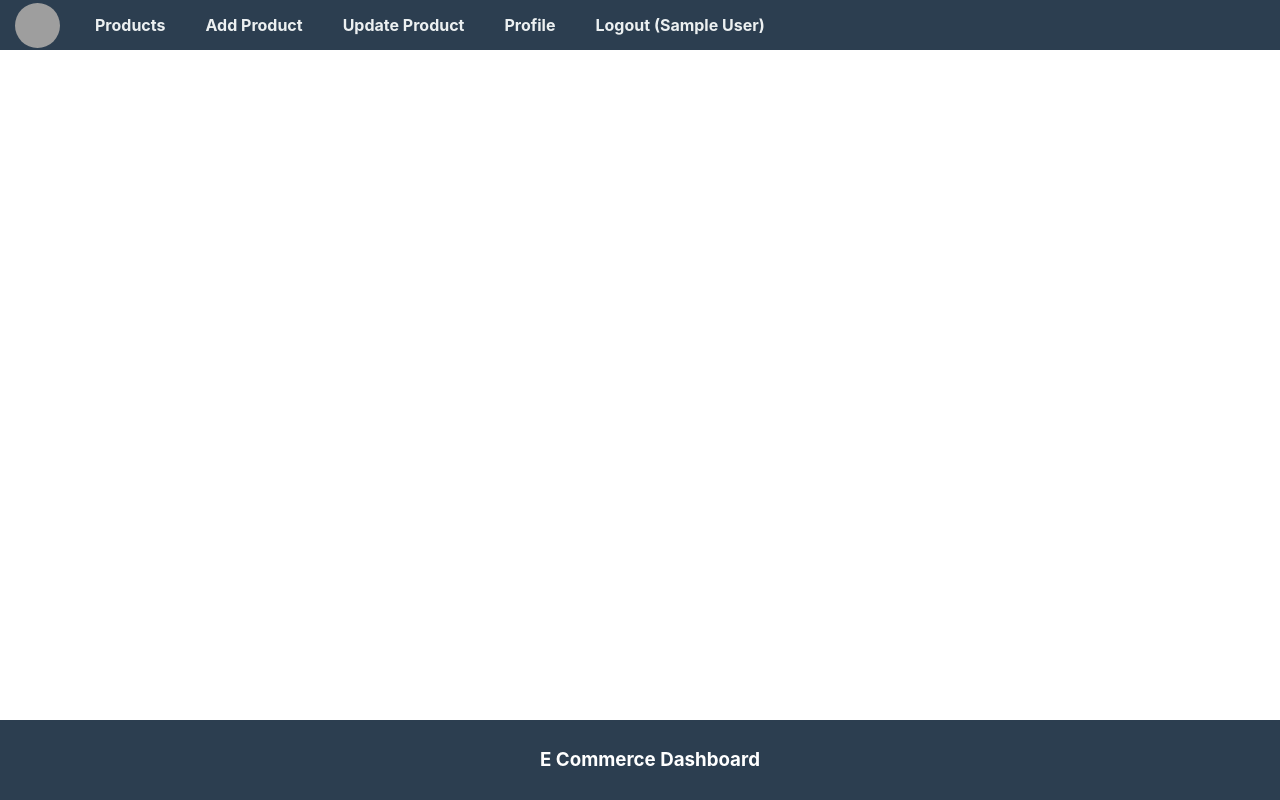
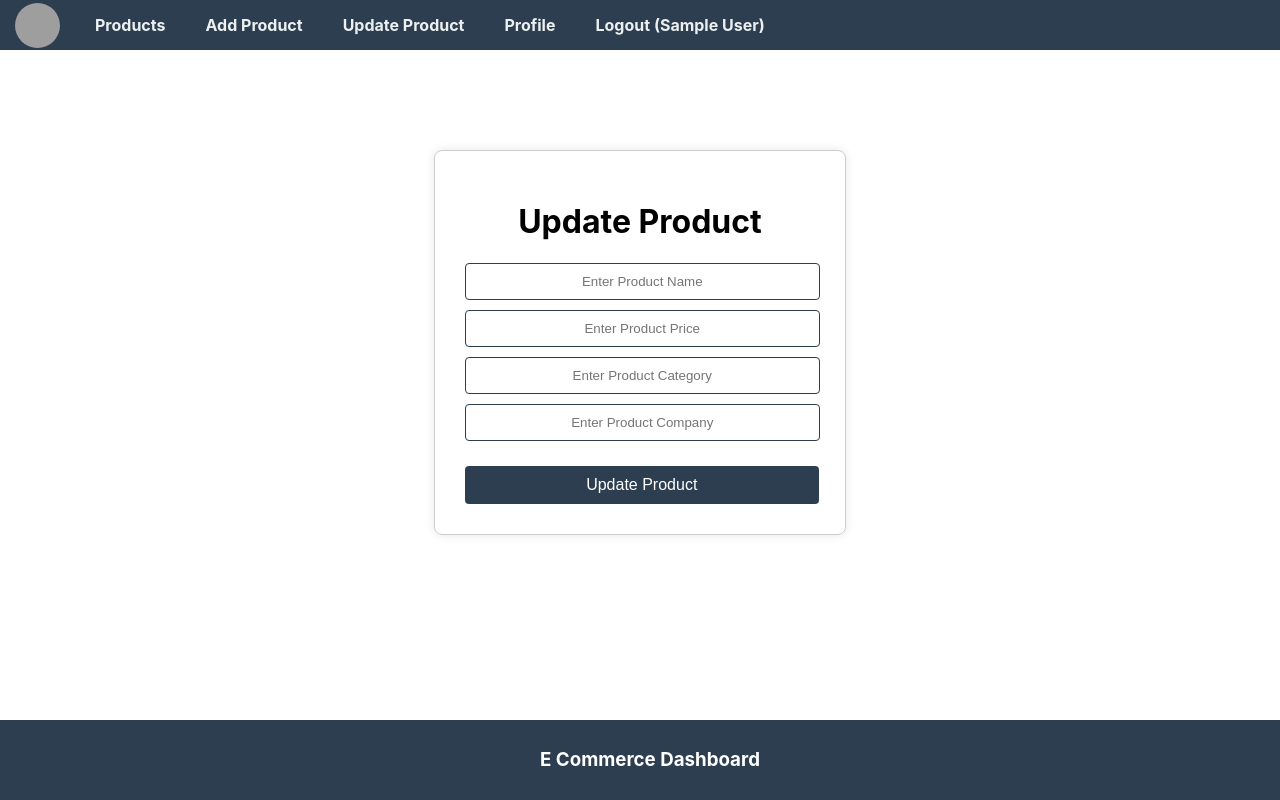
Before and after one commit to phsp-manpreetkaur/E-Dashboard, a React (Create React App) app in the folder front_end/: page /update/1 in a window 1280 px wide. Built offline with nearby package versions, Linux system fonts and the light colour scheme; sample sign-in values are in the browser's storage; grey boxes are pictures that could not be loaded.

Commit message:
update product api

```diff
--- a/front_end/src/App.js
+++ b/front_end/src/App.js
@@ -6,7 +6,8 @@
 import PrivateComponent from './components/PrivateComponent';
 import Login from './components/Login';
 import AddProduct from './components/AddProduct';
-import ProductList from './components/ProductList';   // ✅ FIX
+import ProductList from './components/ProductList';
+import UpdateProduct from './components/UpdateProduct';  // ✅ FIX
 
 function App() {
   return (
@@ -18,7 +19,7 @@
           <Route element={<PrivateComponent />}>
             <Route path="/" element={<ProductList />} /> {/* ✅ FIX */}
             <Route path="/add" element={<AddProduct />} />
-            <Route path="/update" element={<h1>Update Product component</h1>} />
+            <Route path="/update/:id" element={<UpdateProduct />} />
             <Route path="/logout" element={<h1>Logout component</h1>} />
             <Route path="/profile" element={<h1>Profile component</h1>} />
           </Route>
--- a/front_end/src/components/ProductList.js
+++ b/front_end/src/components/ProductList.js
@@ -1,4 +1,5 @@
 import React, { useEffect, useState } from "react";
+import { Link } from "react-router-dom";
 
 const ProductList = () => {
   const [products, setProducts] = useState([]);
@@ -44,6 +45,8 @@
         <li>{item.category}</li>
         <li>{item.company}</li>
         <li><button className="delete-btn" onClick={() => deleteProduct(item._id)}>Delete</button></li>
+        <Link to ={`/update/${item._id}`}>Update</Link>
+
       </ul>
 )
       }
--- /dev/null
+++ b/front_end/src/components/UpdateProduct.js
@@ -0,0 +1,35 @@
+import React from "react";
+
+const UpdateProduct = () => {
+    const [name,setName] = React.useState("");
+    const [price,setPrice] = React.useState("");
+    const [category,setCategory] = React.useState("");
+    const [company,setCompany] = React.useState("");
+
+
+    const UpdateProduct = async() => {
+        console.warn(name,price,category,company);
+    }
+
+
+
+    return(
+    <div className="product">
+        <h1>Update Product </h1>
+        <input type="text" placeholder="Enter Product Name" value={name} onChange={(e)=>{setName(e.target.value)}} />
+
+        <input type="text" placeholder="Enter Product Price" value={price} onChange={(e)=>{setPrice(e.target.value)}} />
+
+
+        <input type="text" placeholder="Enter Product Category" value={category} onChange={(e)=>{setCategory(e.target.value)}} />
+
+
+        <input type="text" placeholder="Enter Product Company" value={company} onChange={(e)=>{setCompany(e.target.value)}} />
+
+        <button onClick={UpdateProduct} className="signup-btn">Update Product</button>
+    </div>
+    );
+}
+
+
+export default UpdateProduct;
```
Also changed, not shown: 1 other file (tests, documents, lock files or other folders).
